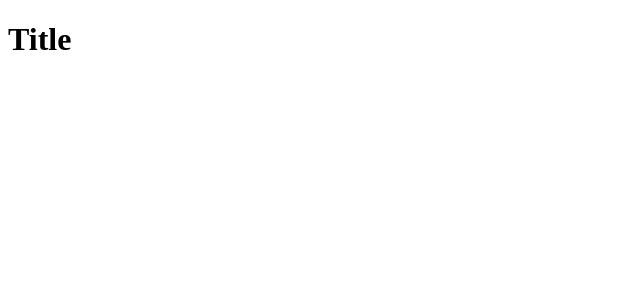
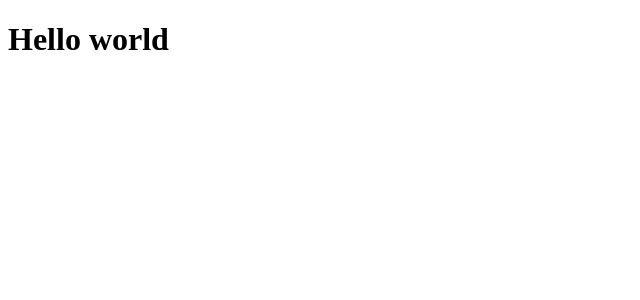
Before and after one commit to Allan2Fernandes/kinoservefrontend, a React (Vite) app: page / in a window 1280 px wide. Shown: the top 300 px of the page, without its empty margins (0-640 px from the left). Built offline with nearby package versions, Linux system fonts and the light colour scheme.

Commit message:
First push

```diff
--- a/src/App.jsx
+++ b/src/App.jsx
@@ -3,7 +3,7 @@ function App() {
 
   return (
     <div className="App">
-      <h1>Title</h1>
+      <h1>Hello world</h1>
     </div>
   )
 }
```
